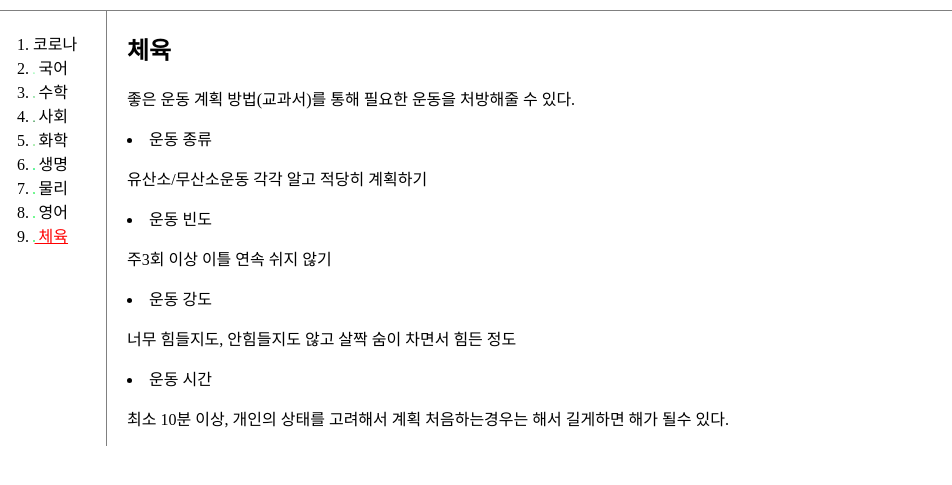
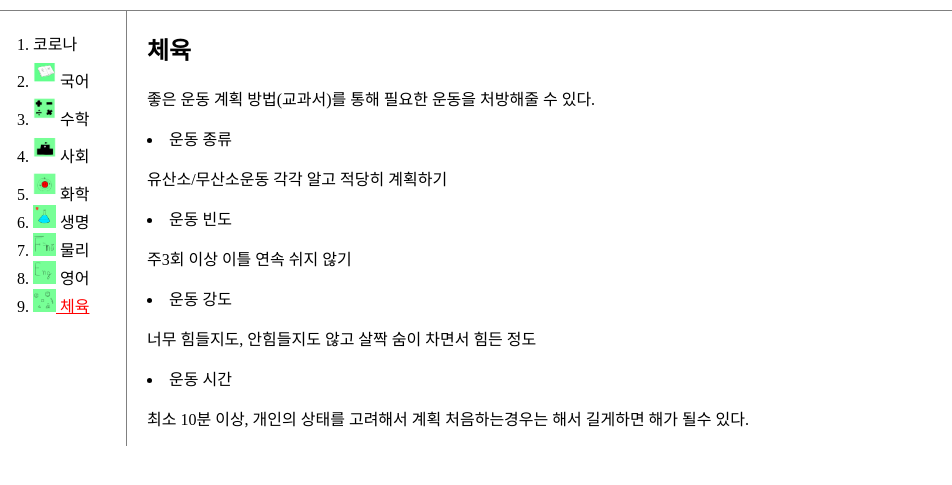
Before and after one commit to moolgutree/eunjun-first-web, a plain HTML site: page 9.html in a window 1280 px wide. Shown: the part 207-692 px from the top of the page, without its empty margins (0-952 px from the left). Drawn offline with Linux system fonts and the light colour scheme.

Commit message:
살 추가본

```diff
--- a/9.html
+++ b/9.html
@@ -20,7 +20,7 @@
    }
    ol {
      border-right:1px solid gray;
-     width:53px;
+     width:73px;
      margin:0;
      padding:20px
    }
@@ -32,7 +32,7 @@
      padding-left:33px;
    }
    #grid #article{
-     padding-left: 27px;
+     padding-left: 47px;
    }
    @media (max-width:580px) {
      h1{
@@ -44,17 +44,17 @@
 <body>
   <a href="index.html"> <img src="mgt2.jpg" width="15%"> <h1> 재활 이론(사이트 제작자의)</a></h1>
   <div id="grid">
-<ol>
-  <li><a href="1.html"> 코로나 </a></li>
-  <li><a href="2.html"> <img src="korean.png" width="3%"> 국어 </a></li>
-  <li><a href="3.html"> <img src="math.png" width="3%"> 수학 </a></li>
-  <li><a href="4.html"> <img src="social.png" width="3%"> 사회 </a></li>
-  <li><a href="5.html"> <img src="chemistry.png" width="3%"> 화학 </a></li>
-  <li><a href="6.html"> <img src="life science.png" width="3%"> 생명 </a></li>
-  <li><a href="7.html"> <img src="physics.png" width="3%"> 물리 </a></li>
-  <li><a href="8.html"> <img src="english.png" width="3%"> 영어 </a></li>
-  <li><a href="9.html" style="color:red;text-decoration:underline"  class="saw"> <img src="pe.png" width="3%"> 체육 </a></li>
-</ol>
+    <ol>
+      <li><a href="1.html"> 코로나 </a></li>
+      <li><a href="2.html"> <img src="korean.png" width="23px"> 국어 </a></li>
+      <li><a href="3.html"> <img src="math.png" width="23px"> 수학 </a></li>
+      <li><a href="4.html"> <img src="social.png" width="23px"> 사회 </a></li>
+      <li><a href="5.html"> <img src="chemistry.png" width="23px"> 화학 </a></li>
+      <li><a href="6.html"> <img src="life science.png" width="23px"> 생명 </a></li>
+      <li><a href="7.html"> <img src="physics.png" width="23px"> 물리 </a></li>
+      <li><a href="8.html"> <img src="english.png" width="23px>"> 영어 </a></li>
+      <li><a href="9.html" style="color:red;text-decoration:underline" class="saw"> <img src="pe.png" width="23px"> 체육 </a></li>
+    </ol>
 <div id="article">
 <h2> 체육 </h2>
 <p>좋은 운동 계획 방법(교과서)를 통해 필요한 운동을 처방해줄 수 있다.<p>
```
